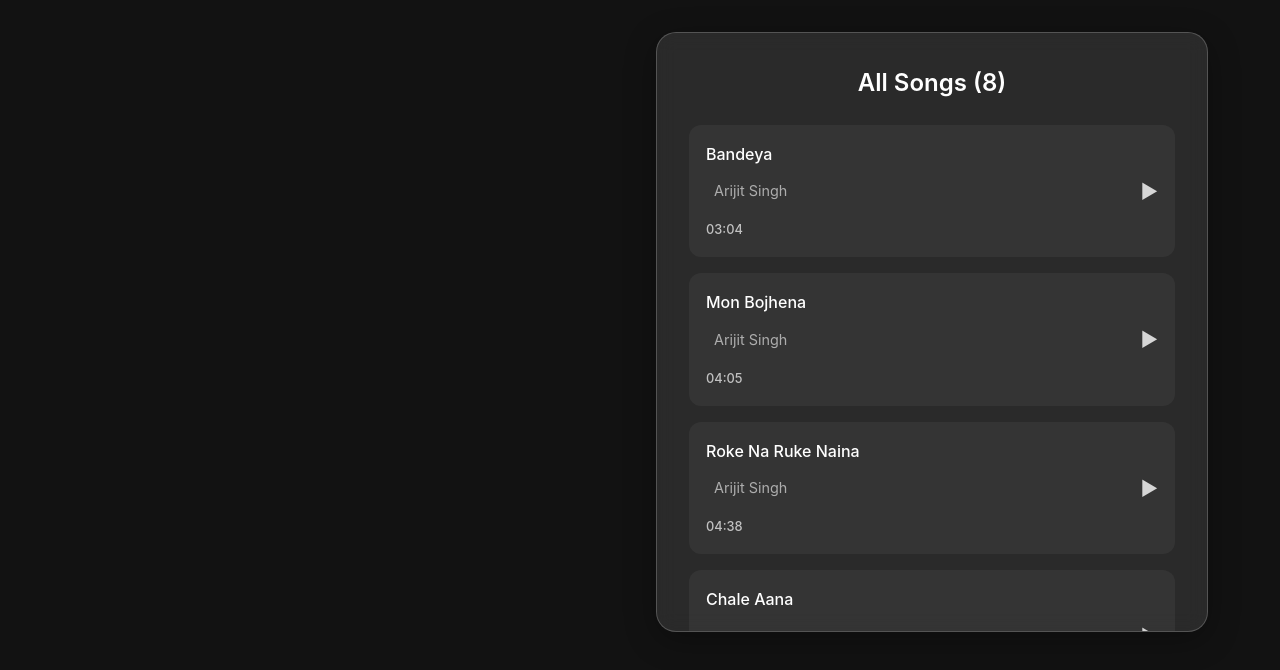
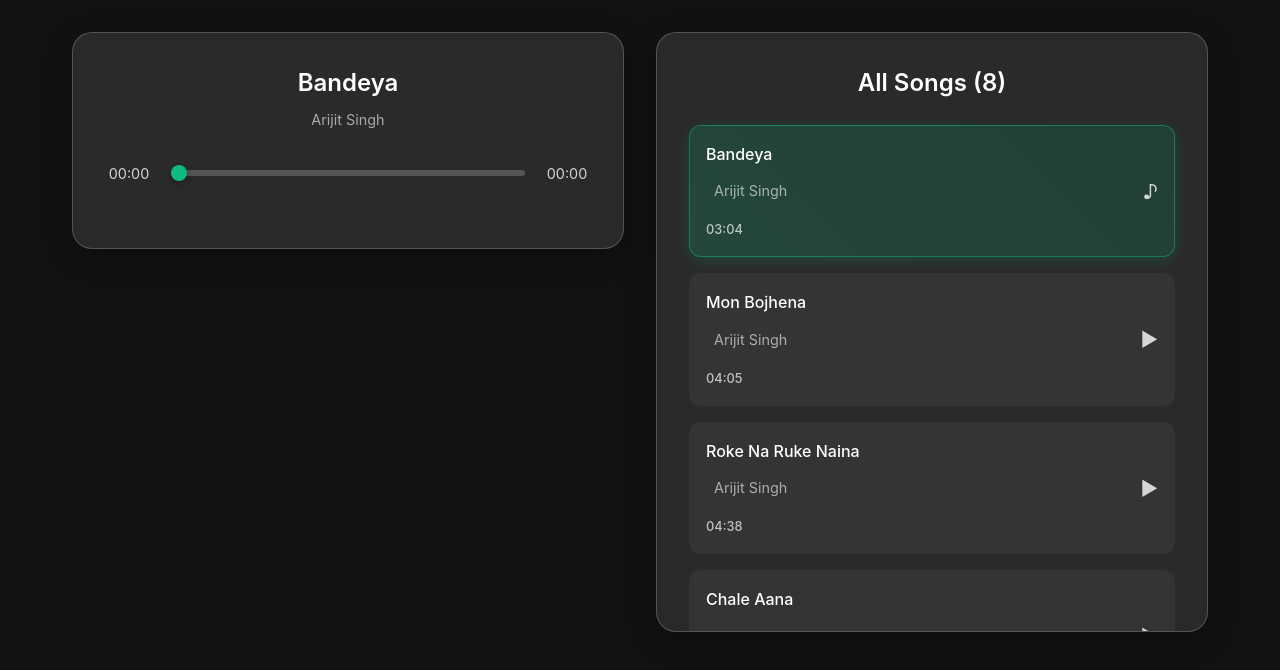
Before and after one commit to BisuMandi/music-player, a React (Vite) app: page / in a window 1280 px wide. Shown: the top 670 px of the page. Built offline with nearby package versions, Linux system fonts and the light colour scheme.

Commit message:
(music player: scaffold MusicPlayer layout with audio ref and metadata loader

```diff
--- a/src/components/MusicPlayer.jsx
+++ b/src/components/MusicPlayer.jsx
@@ -1,5 +1,44 @@
+import { useEffect, useRef } from "react";
+import { useMusic } from "../hooks/useMusic"
+
 export const MusicPlayer = () => {
+    const { currentTrack, formateTime, currentTime, setCurrentTime, duration, setDuration } = useMusic();
+    const audioRef = useRef(null);
+
+    useEffect(() => {
+        const audio = audioRef.current;
+
+        if (!audio) return;
+
+        const handleLoadedMetadata = () => {
+            setDuration(audio.duration);
+        }
+
+        audio.addEventListener("loadedmetadata", handleLoadedMetadata);
+
+        return () => {
+            audio.removeEventListener("loadedmetadata", handleLoadedMetadata)
+        }
+    }, [currentTrack, setCurrentTime, setDuration]);
+
     return (
-        <div></div>
+        <div className="music-player">
+            <audio src={currentTrack.url} ref={audioRef} preload="metadata" crossOrigin="anonymous" />
+
+            <div className="track-info">
+                <h3 className="track-title">{currentTrack.title}</h3>
+                <p className="track-artist">{currentTrack.artist}</p>
+            </div>
+
+            <div className="progress-container">
+                <span className="time">{formateTime(currentTime)}</span>
+                <input
+                    type="range" min={0} max={duration} step="0.1" value={currentTime} className="progress-bar"
+                    readOnly
+                    // style={{}}
+                />
+                <span className="time">{formateTime(duration)}</span>
+            </div>
+        </div>
     )
 }
--- a/src/hooks/useMusic.js
+++ b/src/hooks/useMusic.js
@@ -61,13 +61,24 @@ const songs = [
 
 export const useMusic = () => {
     const [allSongs, setAllSongs] = useState(songs);
-    const [currentTrack, setCurrentTrack] = useState(null);
-    const [currentTrackIndex, setCurrentTrackIndex] = useState(null);
+    const [currentTrack, setCurrentTrack] = useState(songs[0]);
+    const [currentTrackIndex, setCurrentTrackIndex] = useState(0);
+    const [currentTime, setCurrentTime] = useState(0);
+    const [duration, setDuration] = useState(0);
 
     const handleMusicPlay = (song, index) => {
         setCurrentTrack(song);
         setCurrentTrackIndex(index);
     }
 
-    return { allSongs, currentTrack, currentTrackIndex, handleMusicPlay };
+    const formateTime = time => {
+        if (isNaN(time) || time === undefined) return "00:00";
+
+        const minutes = Math.floor(time / 60);
+        const seconds = Math.floor(time % 60);
+
+        return `${minutes.toString().padStart(2, "0")}:${seconds.toString().padStart(2, "0")}`
+    }
+
+    return { allSongs, currentTrack, currentTrackIndex, handleMusicPlay, formateTime, currentTime, setCurrentTime, duration, setDuration };
 }
```
